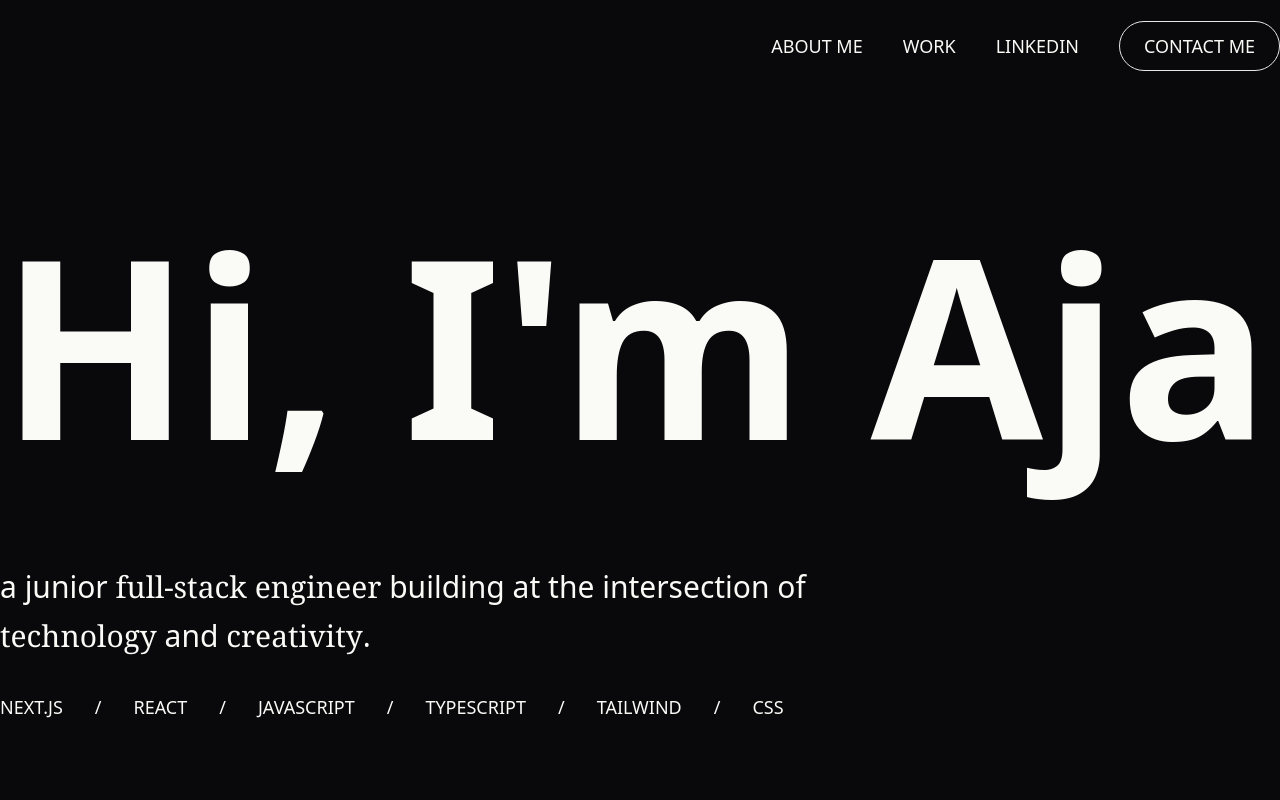
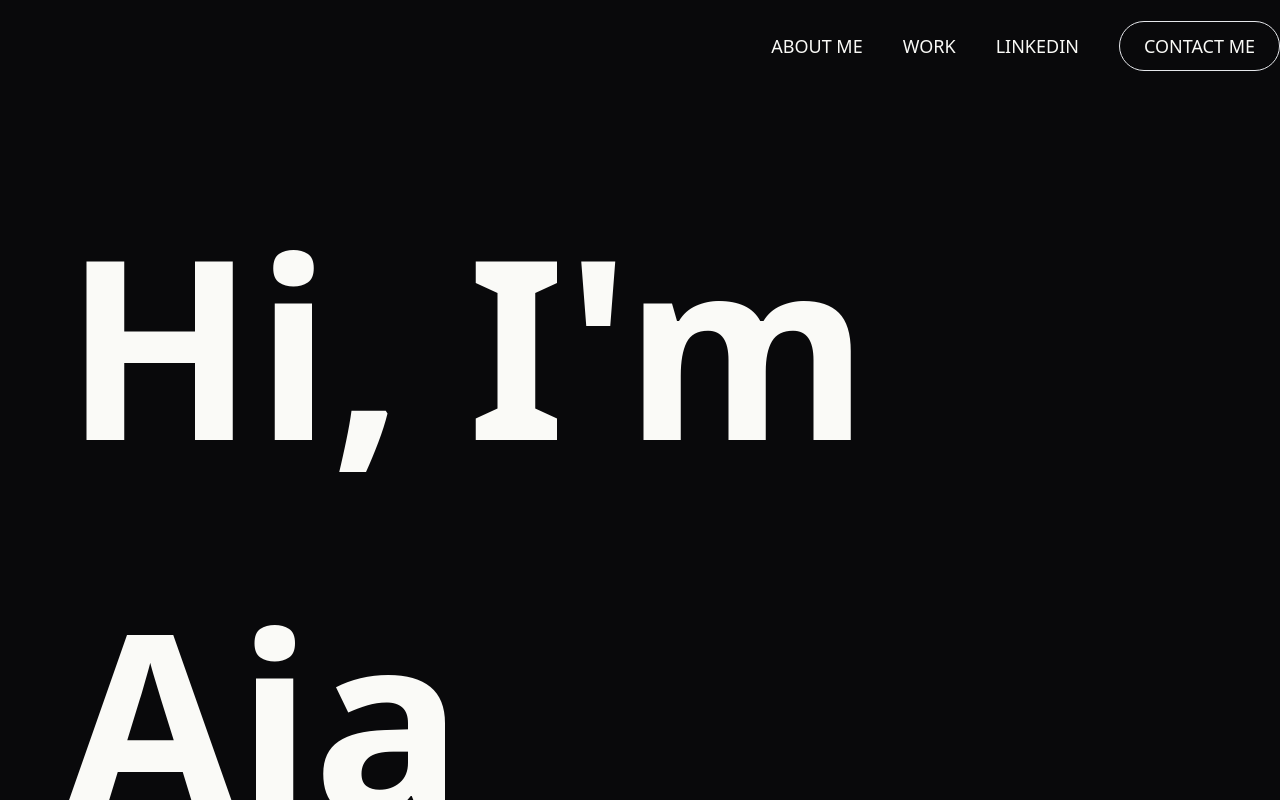
Before and after one commit to ajasinger/portfolio_2024, a Next.js app: page / in a window 1280 px wide. Shown: the top 800 px of the page. Built offline with nearby package versions, Linux system fonts and the light colour scheme.

Commit message:
style padding

```diff
--- a/components/Header.tsx
+++ b/components/Header.tsx
@@ -2,7 +2,7 @@ import { techStack } from '@/lib/data';
 
 export default function Header() {
   return (
-    <header className="py-16 flex flex-col gap-8">
+    <header className="p-16 flex flex-col gap-8">
       <h1 className="text-[250px] font-semibold">Hi, I'm Aja</h1>
       <h2 className="text-3xl font-thin max-w-4xl leading-relaxed">
         a junior<span className="font-serif"> full-stack engineer </span>building at the intersection of
```
